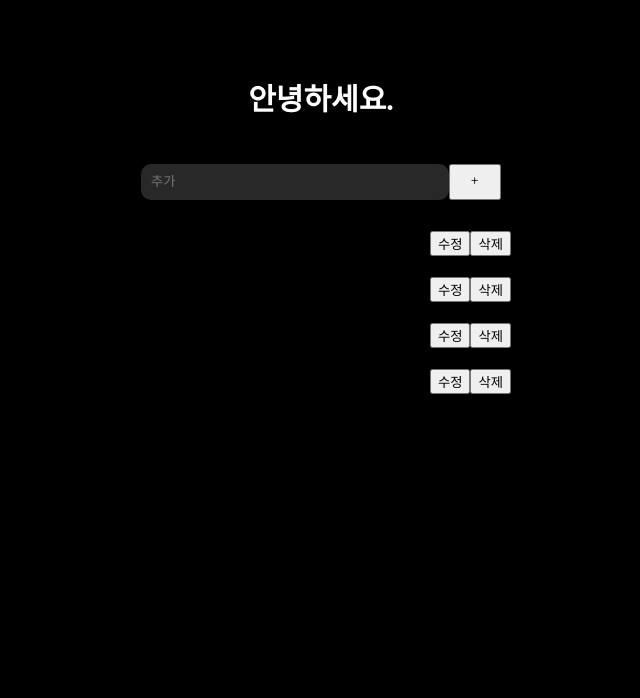
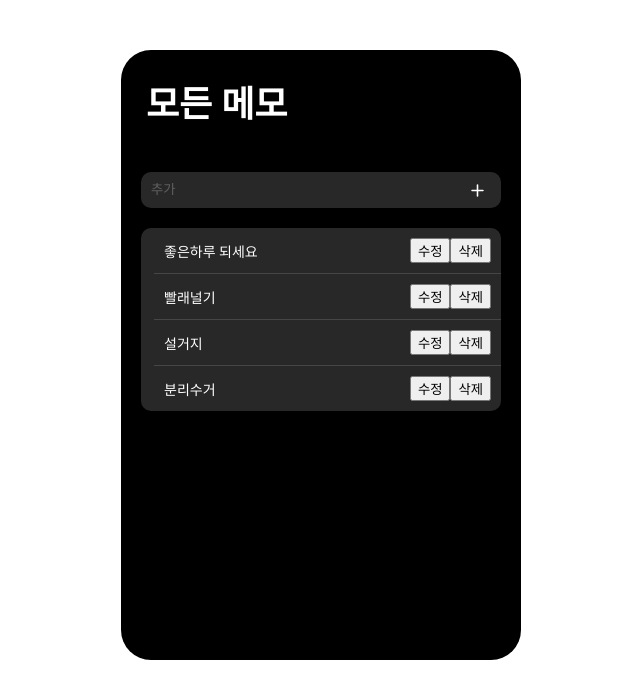
Before and after one commit to sssungsik/Todo_react, a React (Create React App) app: page / in a window 1280 px wide. Shown: the top 698 px of the page, without its empty margins (319-959 px from the left). Built offline with nearby package versions, Linux system fonts and the light colour scheme; a web font is replaced by a local one.

Commit message:
feat : css 수정

```diff
--- a/src/App.js
+++ b/src/App.js
@@ -38,7 +38,7 @@
     return (
       <div className="container">
         <div className="header">
-          <h1>안녕하세요.</h1>
+          <h1>모든 메모</h1>
         </div>
         <ToDoCreate createItem={this.createItem} />
         <ToDoList
--- a/src/index.css
+++ b/src/index.css
@@ -10,7 +10,6 @@
   font-family: 'Pretendard-Regular';
   -webkit-font-smoothing: antialiased;
   -moz-osx-font-smoothing: grayscale;
-  background: black;
 }
 
 code {
@@ -28,7 +27,9 @@
   padding-bottom: 30px;
   text-align: center;
   filter: 0px 0px 5px black;
-
+  background: black;
+  border-radius: 30px;
+  height: 580px;
 }
 
 .header {
@@ -37,8 +38,16 @@
 }
 
 .header h1 {
-  font-size: 30px;
+  font-size: 36px;
   margin: 0px;
+  color: white;
+  text-align: left;
+}
+
+.list-items {
+  background-color: rgb(40, 40, 40);
+  margin: 20px;
+  border-radius: 10px;
   color: white;
 }
 
@@ -46,8 +55,15 @@
   display: flex;
   align-items: center;
   padding: 10px;
-  font-size: 18px;
+  font-size: 14px;
+  border-bottom: 1px solid rgb(70, 70, 70);
+  margin: 0 0 0 13px;
+
 }
+.list-item:last-child {
+  border-bottom: none;
+}
+
 
 .title {
   flex: 1;
@@ -60,7 +76,9 @@
 
 .create-form {
   display: flex;
+  position: relative;
   input {
+    color: white;
     background-color: rgb(40, 40, 40);
     border: none;
     flex: 4;
@@ -71,7 +89,17 @@
   input:focus {
     outline: none;
   }
+  input::placeholder{
+    color: rgb(96, 96, 96);
+  }
   button {
-    flex: 0.5;
+    color: white;
+    font-size: 25px;
+    position: absolute;
+    right: 5px;
+    top: 5px;
+    bottom: 5px;
+    background: none;
+    border: none;
   }
 }
```
